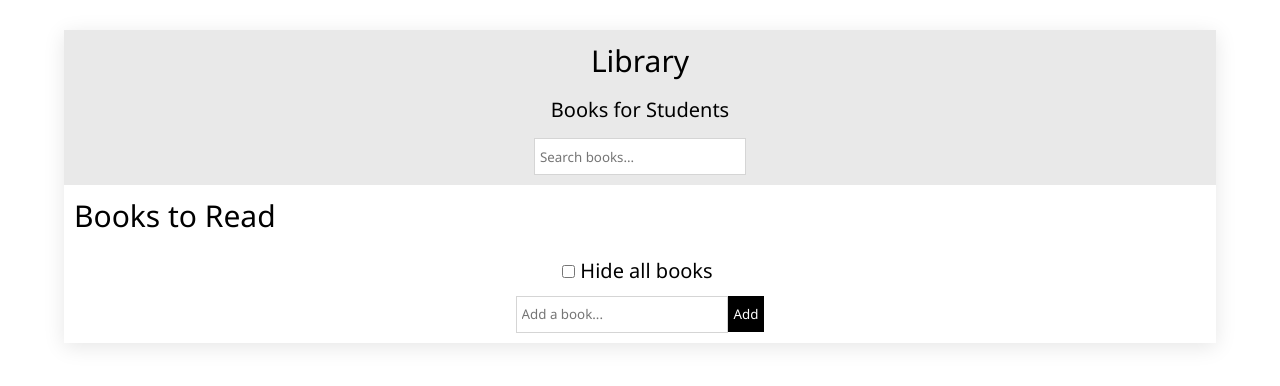
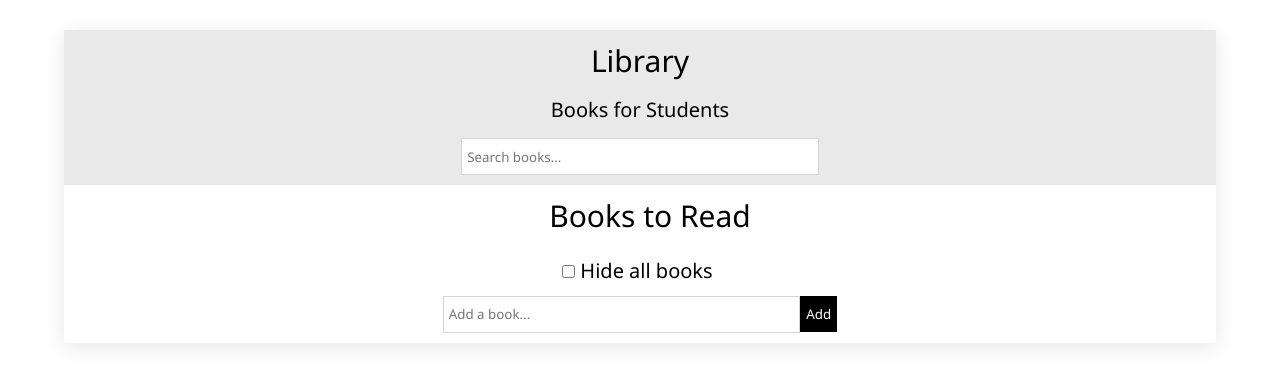
Before and after one commit to ElenMuradyan/todolist, a React (Create React App) app: page / in a window 1280 px wide. Shown: the top 386 px of the page. Built offline with nearby package versions, Linux system fonts and the light colour scheme.

Commit message:
fix:fix todo li

```diff
--- a/src/components/ToDoList/index.css
+++ b/src/components/ToDoList/index.css
@@ -28,7 +28,7 @@ span{
 }
 #input1{
    margin:10px;
-   width: 200px;
+   width: 30%;
    height: 25px;
    border:1px solid rgba(0, 0, 0, 0.166);
    padding:5px;
@@ -44,8 +44,12 @@ span{
 #inputs>p{
     margin:0;
 }
+p{
+    width: 100%;
+    text-align: center;
+}
 #input2{
-   width: 200px;
+   width: 30%;
    height: 25px;
    border:1px solid rgba(0, 0, 0, 0.166);
    padding:5px;
@@ -65,10 +69,10 @@ ul>li{
     position: relative;
     display: flex;
     align-items: center;
+    justify-content: space-between;
     margin:10px;
 }
 ul>li>button{
-    position: absolute;
     right: 30px;
     width:100px;
     height:30px;
```
